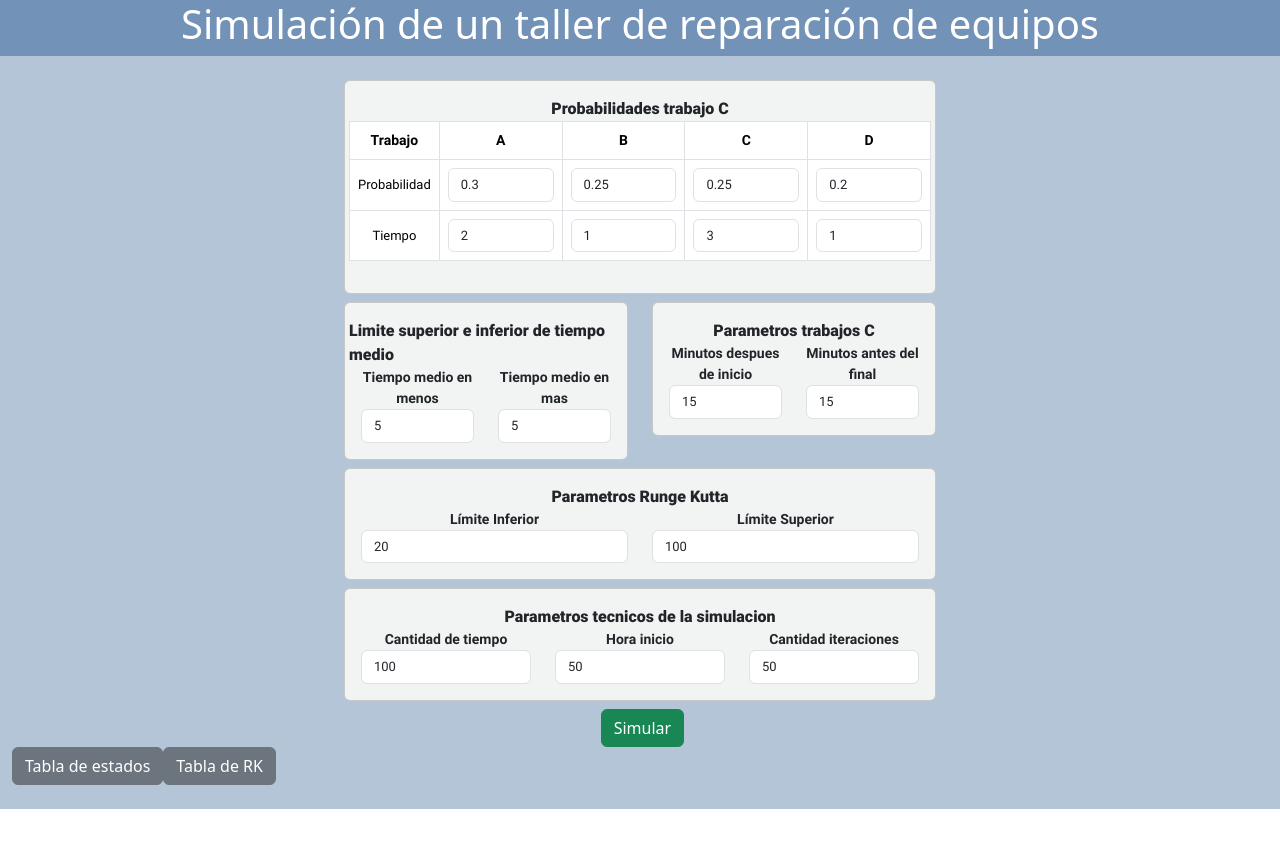
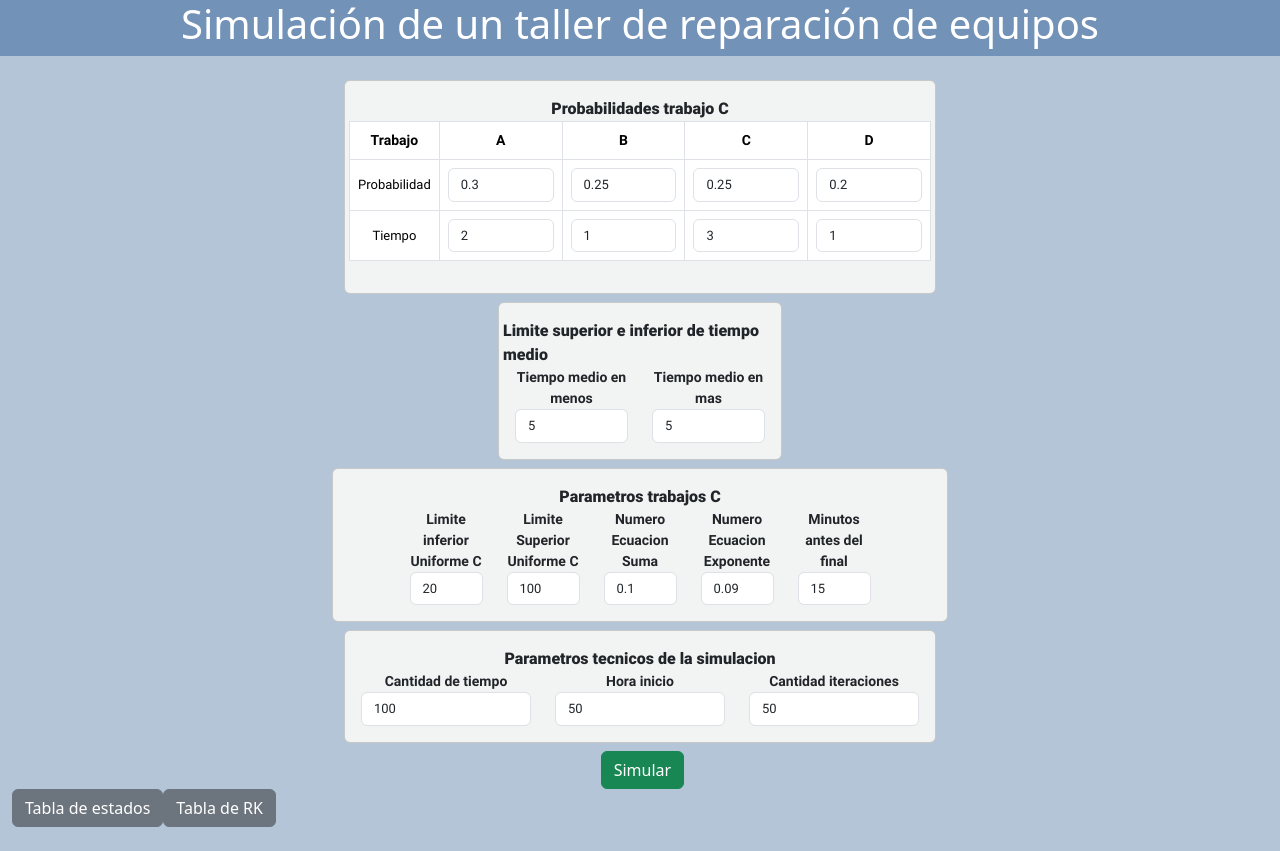
Before and after one commit to Juampi270302/simulacionTP4, a React (Vite) app in the folder frontTP4/: page / in a window 1280 px wide. Before the commit the page ends 809 px from the top, so only its background shows below. Built offline with nearby package versions, Linux system fonts and the light colour scheme.

Commit message:
correcciones

```diff
--- a/frontTP4/src/App.jsx
+++ b/frontTP4/src/App.jsx
@@ -8,6 +8,8 @@ import RKTable from "./components/RKTable.jsx";
 function App() {
     const [calculosSimulacion, setcalculosSimulacion] = useState(null);
     const [showStateTable, setShowStateTable] = useState(true);
+    const [params, setParams] = useState(null);
+
     return (
         <ContextoSimulacionHandler>
             <div className="container-fluid body">
@@ -18,7 +20,7 @@ function App() {
                 </div>
                 <div className="row d-flex justify-content-center body">
                     <div className="col-6 ">
-                        <SimulationParameters setCalculosSimulacion={setcalculosSimulacion}></SimulationParameters>
+                        <SimulationParameters setCalculosSimulacion={setcalculosSimulacion} setParams={setParams}></SimulationParameters>
                     </div>
                 </div>
 
@@ -32,7 +34,7 @@ function App() {
                 </div>
                 <div className={`row d-flex justify-content-center body mt-4 ${showStateTable ? 'd-none' : ''}`}>
                     <div className="col-12">
-                        {calculosSimulacion && <RKTable calculosSimulacion={calculosSimulacion} />}
+                        {calculosSimulacion && <RKTable calculosSimulacion={calculosSimulacion} params={params} />}
                     </div>
                 </div>
             </div>
--- a/frontTP4/src/components/RKTable.jsx
+++ b/frontTP4/src/components/RKTable.jsx
@@ -1,9 +1,10 @@
 import React, { useState } from 'react'
 
-const RKTable = ({ calculosSimulacion }) => {
+const RKTable = ({ calculosSimulacion, params }) => {
     const equipos = calculosSimulacion.datosEquiposRK
 
     const [equipoSeleccionado, setEquipoSeleccionado] = useState(equipos[0]);
+
 
     const e = Math.E
     const h = 0.1
@@ -12,17 +13,19 @@ const RKTable = ({ calculosSimulacion }) => {
         const rows = [];
         let t = 0;
         let C = 0;
+        const nExpo = params.nExpo
+        const nSuma = params.nSuma
         const CIsZero = equipoSeleccionado.valorC === 0;
 
         while (C <= equipoSeleccionado.valorC) {
 
-            const k1 = h * (0.1 + Math.pow(e, 0.09 * C));
+            const k1 = h * (nSuma + Math.pow(e, nExpo * C));
             const auxk1 = C + k1 / 2
-            const k2 = h * (0.1 + Math.pow(e, 0.09 * auxk1));
+            const k2 = h * (nSuma + Math.pow(e, nExpo * auxk1));
             const auxk2 = C + k2 / 2
-            const k3 = h * (0.1 + Math.pow(e, 0.09 * auxk2));
+            const k3 = h * (nSuma + Math.pow(e, nExpo * auxk2));
             const auxk3 = C + k3
-            const k4 = h * (0.1 + Math.pow(e, 0.09 * auxk3));
+            const k4 = h * (nSuma + Math.pow(e, nExpo * auxk3));
             const Cn = C + (k1 + 2 * k2 + 2 * k3 + k4) / 6;
 
             rows.push({ t, C, k1, auxk1, k2, auxk2, k3, auxk3, k4, Cn });
@@ -32,13 +35,13 @@ const RKTable = ({ calculosSimulacion }) => {
         }
 
         if (!CIsZero) {
-            const k1 = h * (0.1 + Math.pow(e, 0.09 * C));
+            const k1 = h * (nSuma + Math.pow(e, nExpo * C));
             const auxk1 = C + k1 / 2
-            const k2 = h * (0.1 + Math.pow(e, 0.09 * auxk1));
+            const k2 = h * (nSuma + Math.pow(e, nExpo * auxk1));
             const auxk2 = C + k2 / 2
-            const k3 = h * (0.1 + Math.pow(e, 0.09 * auxk2));
+            const k3 = h * (nSuma + Math.pow(e, nExpo * auxk2));
             const auxk3 = C + k3
-            const k4 = h * (0.1 + Math.pow(e, 0.09 * auxk3));
+            const k4 = h * (nSuma + Math.pow(e, nExpo * auxk3));
             const Cn = C + (k1 + 2 * k2 + 2 * k3 + k4) / 6;
 
             rows.push({ t, C, k1, auxk1, k2, auxk2, k3, auxk3, k4, Cn });
@@ -79,7 +82,7 @@ const RKTable = ({ calculosSimulacion }) => {
                     </tr>
                     <tr>
                         <th>Ecuación</th>
-                        <th>dC/dt = 0,1 + e^(0,09*C)</th>
+                        <th>dC/dt = {params.nSuma} + e^({params.nExpo}*C)</th>
                     </tr>
 
                 </thead>
--- a/frontTP4/src/components/SimulationParameters.jsx
+++ b/frontTP4/src/components/SimulationParameters.jsx
@@ -4,7 +4,7 @@ import {ContextoSimulacion} from "../contexts/ContextoSimulacion.jsx";
 import "../styles/Estilos.css";
 import {getSimulacion} from "../scripts/HttpRequests.js"
 
-const SimulationParameters = ({setCalculosSimulacion}) => {
+const SimulationParameters = ({setCalculosSimulacion, setParams}) => {
 
     const {updateParams, params} = useContext(ContextoSimulacion);
     useEffect(() => {
@@ -65,8 +65,8 @@ const SimulationParameters = ({setCalculosSimulacion}) => {
         }
     }
 
-    const validateTimeFinTC = () =>{
-        if(params.timeInitTC + params.timeEndTC >= (params.timeTC * 60)- params.timeMin){
+    const validateTimeFinTC = () => {
+        if (params.timeInitTC + params.timeEndTC >= (params.timeTC * 60) - params.timeMin) {
             setErrors({type: 'minInitFinTC', value: true});
         } else {
             setErrors({type: 'minInitFinTC', value: false});
@@ -82,6 +82,7 @@ const SimulationParameters = ({setCalculosSimulacion}) => {
     }
     const sendData = async () => {
         try {
+            setParams(params)
             const response = await getSimulacion(params);
             console.log(response);
             setCalculosSimulacion(response);
@@ -160,37 +161,103 @@ const SimulationParameters = ({setCalculosSimulacion}) => {
                         </div>
                     </div>
                 </div>
-                <div className="col-6 d-flex flex-column">
+            </div>
+            <div className="row d-flex justify-content-center mt-2">
                 <div className="card">
                     <div className="card-body">
                         <div className="row d-flex justify-content-center textoTitulo">
                             Parametros trabajos C
                         </div>
                         <div className="row d-flex justify-content-center">
-                                <div className="col-6 d-flex flex-column text-center">
-                                    <label className="textoSubTitulo">Minutos despues de inicio</label>
+                            <div className="col-2 d-flex flex-column text-center">
+                                <label className="textoSubTitulo">Limite inferior Uniforme C</label>
                                 <input type="number"
                                        className="form-control textoBasico"
-                                           defaultValue={15}
+                                       defaultValue={20}
                                        min={0}
                                        step={0.01}
-                                           value={params.timeInitTC}
+                                       value={params.limInfUnifTC}
                                        onChange={() => {
                                            if (event.target.value > 0) {
-                                                   console.log(errors.minInitTC)
                                                updateParams({
-                                                       type: 'setTimeInitTC',
+                                                   type: 'setLimInfUnifTC',
                                                    value: parseFloat(event.target.value)
                                                })
                                            } else {
                                                updateParams({
-                                                       type: 'setTimeInitTC',
+                                                   type: 'setLimInfUnifTC',
                                                    value: parseFloat(0)
                                                })
                                            }
                                        }}/>
                             </div>
-                                <div className="col-6 d-flex flex-column text-center">
+                            <div className="col-2 d-flex flex-column text-center">
+                                <label className="textoSubTitulo">Limite Superior Uniforme C</label>
+                                <input type="number"
+                                       className="form-control textoBasico"
+                                       defaultValue={100}
+                                       min={0}
+                                       step={0.01}
+                                       value={params.limSupUnifTC}
+                                       onChange={() => {
+                                           if (event.target.value > 0) {
+                                               updateParams({
+                                                   type: 'setLimSupUnifTC',
+                                                   value: parseFloat(event.target.value)
+                                               })
+                                           } else {
+                                               updateParams({
+                                                   type: 'setLimSupUnifTC',
+                                                   value: parseFloat(0)
+                                               })
+                                           }
+                                       }}/>
+                            </div>
+                            <div className="col-2 d-flex flex-column text-center">
+                                <label className="textoSubTitulo">Numero Ecuacion Suma</label>
+                                <input type="number"
+                                       className="form-control textoBasico"
+                                       defaultValue={0.1}
+                                       min={0}
+                                       step={0.01}
+                                       value={params.nSuma}
+                                       onChange={() => {
+                                           if (event.target.value > 0) {
+                                               updateParams({
+                                                   type: 'setNSuma',
+                                                   value: parseFloat(event.target.value)
+                                               })
+                                           } else {
+                                               updateParams({
+                                                   type: 'setNSuma',
+                                                   value: parseFloat(0)
+                                               })
+                                           }
+                                       }}/>
+                            </div>
+                            <div className="col-2 d-flex flex-column text-center">
+                                <label className="textoSubTitulo">Numero Ecuacion Exponente</label>
+                                <input type="number"
+                                       className="form-control textoBasico "
+                                       defaultValue={0.09}
+                                       min={0}
+                                       step={0.01}
+                                       value={params.nExpo}
+                                       onChange={() => {
+                                           if (event.target.value > 0) {
+                                               updateParams({
+                                                   type: 'setNExpo',
+                                                   value: parseFloat(event.target.value)
+                                               })
+                                           } else {
+                                               updateParams({
+                                                   type: 'setNExpo',
+                                                   value: parseFloat(0)
+                                               })
+                                           }
+                                       }}/>
+                            </div>
+                            <div className="col-2 d-flex flex-column text-center">
                                 <label className="textoSubTitulo">Minutos antes del final</label>
                                 <input type="number" className="form-control textoBasico" defaultValue={15} min={1}
                                        onChange={() => {
@@ -203,60 +270,6 @@ const SimulationParameters = ({setCalculosSimulacion}) => {
                         </div>
                         {errors.minInitFinTC &&
                             <span className="errores">Error, la suma de los minutos despues de inicio y antes de final debe ser menor a el minimo de tiempo C</span>}
-                        </div>
-                    </div>
-                </div>
-            </div>
-            <div className="row d-flex justify-content-center mt-2">
-                <div className="col-12 d-flex flex-column">
-                    <div className="card">
-                        <div className="card-body">
-                            <div className="row d-flex justify-content-center textoTitulo">
-                                Parametros Runge Kutta
-                            </div>
-                            <div className="row d-flex justify-content-center">
-                                <div className="col-6 d-flex flex-column text-center">
-                                    <label className="textoSubTitulo">Límite Inferior</label>
-                                    <input type="number"
-                                           className="form-control textoBasico"
-                                           defaultValue={20}
-                                           min={0}
-                                           step={0.1}
-                                           value={params.limInfUnifTC}
-                                           onChange={(event) => {
-                                               if (event.target.value >= 0) {
-                                                   updateParams({
-                                                       type: 'setLimiteInferior',
-                                                       value: parseFloat(event.target.value)
-                                                   })
-                                               } else {
-                                                   updateParams({ type: 'setLimiteInferior', value: parseFloat(0) })
-                                               }
-                                           }} />
-                                </div>
-                                <div className="col-6 d-flex flex-column text-center">
-                                    <label className="textoSubTitulo">Límite Superior</label>
-                                    <input type="number"
-                                           className="form-control textoBasico"
-                                           defaultValue={100}
-                                           min={0}
-                                           step={0.1}
-                                           value={params.limSupUnifTC}
-                                           onChange={(event) => {
-                                               if (event.target.value >= 0) {
-                                                   updateParams({
-                                                       type: 'setLimiteSuperior',
-                                                       value: parseFloat(event.target.value)
-                                                   })
-                                               } else {
-                                                   updateParams({ type: 'setLimiteSuperior', value: parseFloat(0) })
-                                               }
-                                           }} />
-                                </div>
-                            </div>
-                            {errors.minLimInfLimSupRK &&
-                            <span className="errores">Error, el limite superior debe ser mayor al limite inferior</span>}
-                        </div>
                     </div>
                 </div>
             </div>
--- a/frontTP4/src/contexts/ContextoSimulacion.jsx
+++ b/frontTP4/src/contexts/ContextoSimulacion.jsx
@@ -15,13 +15,13 @@ const initialState = {
     timeMax: 5,
     limInfUnifTC: 20,
     limSupUnifTC: 100,
-    timeInitTC: 15,
+    nSuma: 0.1,
+    nExpo: 0.09,
     timeEndTC: 15,
     cantTimeSim: 100,
     initTimeView: 50,
     cantSimIterations: 50
 };
-
 
 function reducer(params, action) {
     switch (action.type) {
@@ -45,8 +45,14 @@ function reducer(params, action) {
             return {...params, timeMin: action.value};
         case 'setTimeMax':
             return {...params, timeMax: action.value};
-        case 'setTimeInitTC':
-            return {...params, timeInitTC: action.value};
+        case 'setLimInfUnifTC':
+            return {...params, limInfUnifTC: action.value};
+        case 'setLimSupUnifTC':
+            return {...params, limSupUnifTC: action.value};
+        case 'setNSuma':
+            return {...params, nSuma: action.value};
+        case 'setNExpo':
+            return {...params, nExpo: action.value};
         case 'setTimeEndTC':
             return {...params, timeEndTC: action.value};
         case 'setCantTimeSim':
@@ -55,10 +61,6 @@ function reducer(params, action) {
             return {...params, initTimeView: action.value};
         case 'setCantSimIterations':
             return {...params, cantSimIterations: action.value};
-        case 'setLimiteInferior':
-            return {...params, limInfUnifTC: action.value};
-        case 'setLimiteSuperior':
-            return {...params, limSupUnifTC: action.value};
         default:
             throw new Error();
     }
```
Also changed, not shown: frontTP4/src/scripts/HttpRequests.js (line endings or trailing spaces). Lines whose indentation alone changed are shown as unchanged.
